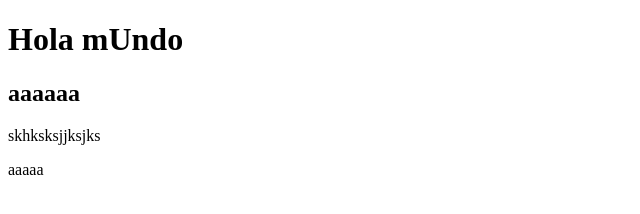
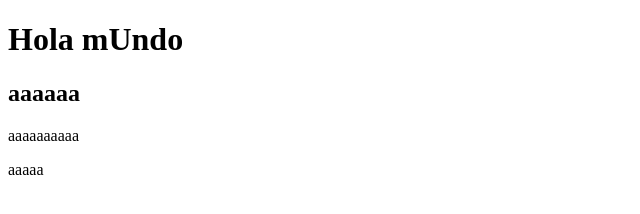
Before and after one commit to KevinCerdasG/2Devps, a plain HTML site: page index.html in a window 1280 px wide. Shown: the full height of the page, 0-640 px from the left. Drawn offline with Linux system fonts and the light colour scheme.

Commit message:
Cambio el texto

```diff
--- a/index.html
+++ b/index.html
@@ -10,7 +10,7 @@
     <h1>Hola mUndo</h1>
     <h2>aaaaaa</h2>
 
-    <p>skhksksjjksjks</p>
+    <p>aaaaaaaaaa</p>
     <p>aaaaa</p>
 
 
```
